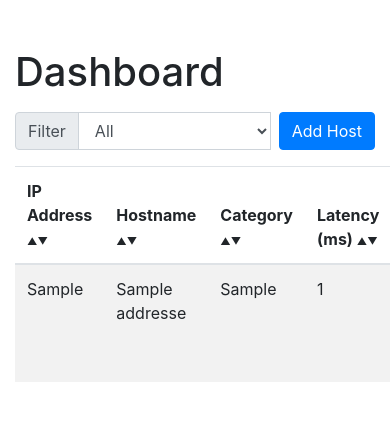
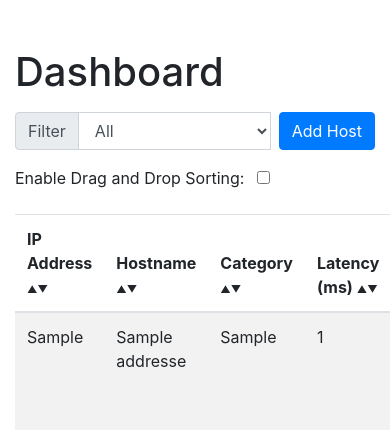
Before and after one commit to thejordanprice/network-status, a Flask app: page / in a window 390 px wide; the page is wider, and only the part inside the window is pictured. Shown: the part 56-494 px from the top of that part. Run offline with Flask 3, Linux system fonts and the light colour scheme; tables that the repository leaves empty hold one stand-in row (values such as "Sample post"); some libraries are stand-ins or nearby versions.

Commit message:
added toggle for drag and drop sorting to help mobile

```diff
--- a/templates/index.html
+++ b/templates/index.html
@@ -12,6 +12,7 @@
         document.addEventListener('DOMContentLoaded', function () {
             var el = document.getElementById('ip-list');
             var sortable = Sortable.create(el, {
+                disabled: true,
                 onEnd: function (evt) {
                     var order = sortable.toArray();
                     fetch('/save', {
@@ -128,6 +129,17 @@
                 });
             });
 
+            const dragDropToggle = document.getElementById('drag-drop-toggle');
+
+            dragDropToggle.addEventListener('change', function () {
+                const isEnabled = this.checked;
+                if (isEnabled) {
+                    sortable.option("disabled", false);
+                } else {
+                    sortable.option("disabled", true);
+                }
+            });
+
             fetchLatestPingResults();
         });
     </script>
@@ -157,6 +169,13 @@
                 {% endfor %}
             </select>
             <a href="{{ url_for('insert') }}" class="btn btn-primary ml-2">Add Host</a>
+        </div>
+        <div class="mt-3">
+            <label class="mr-2">Enable Drag and Drop Sorting:</label>
+            <label class="switch">
+                <input type="checkbox" id="drag-drop-toggle">
+                <span class="slider round"></span>
+            </label>
         </div>
         <table class="table table-striped mt-3">
             <thead>
```
